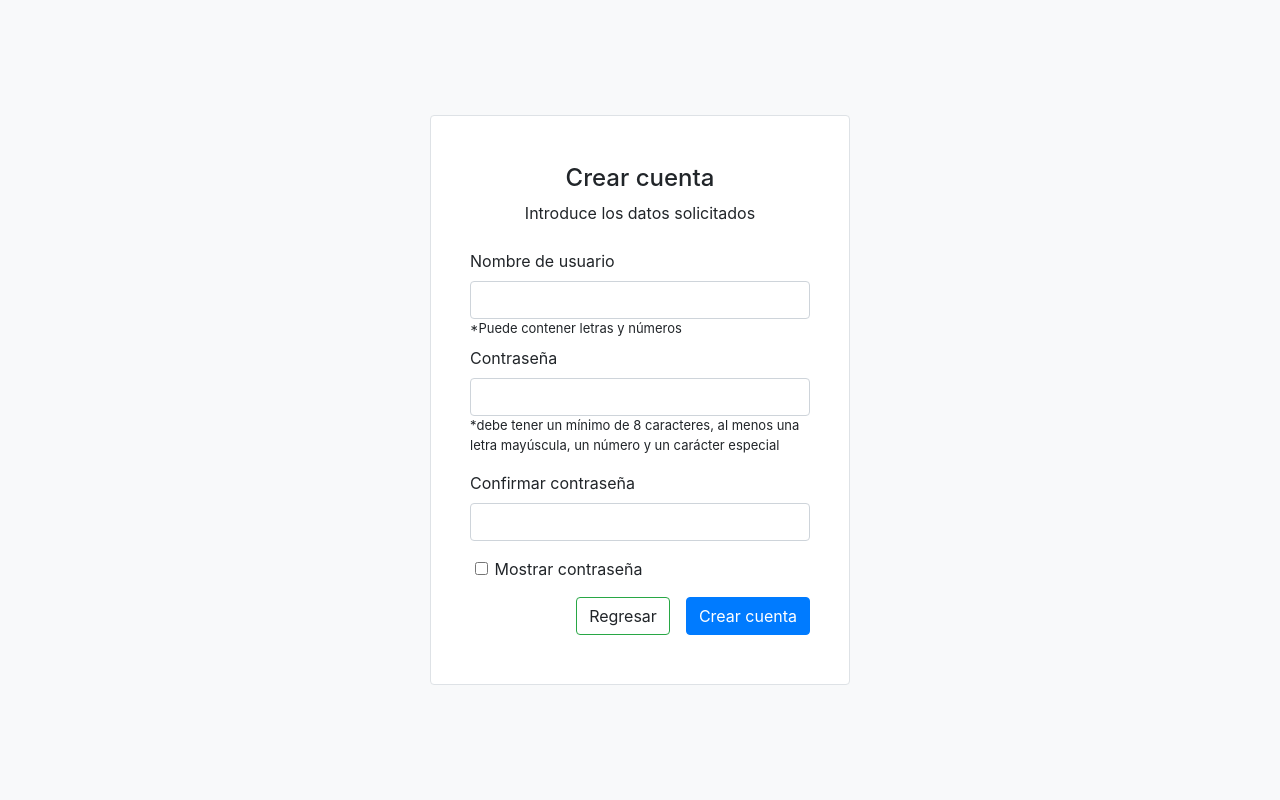
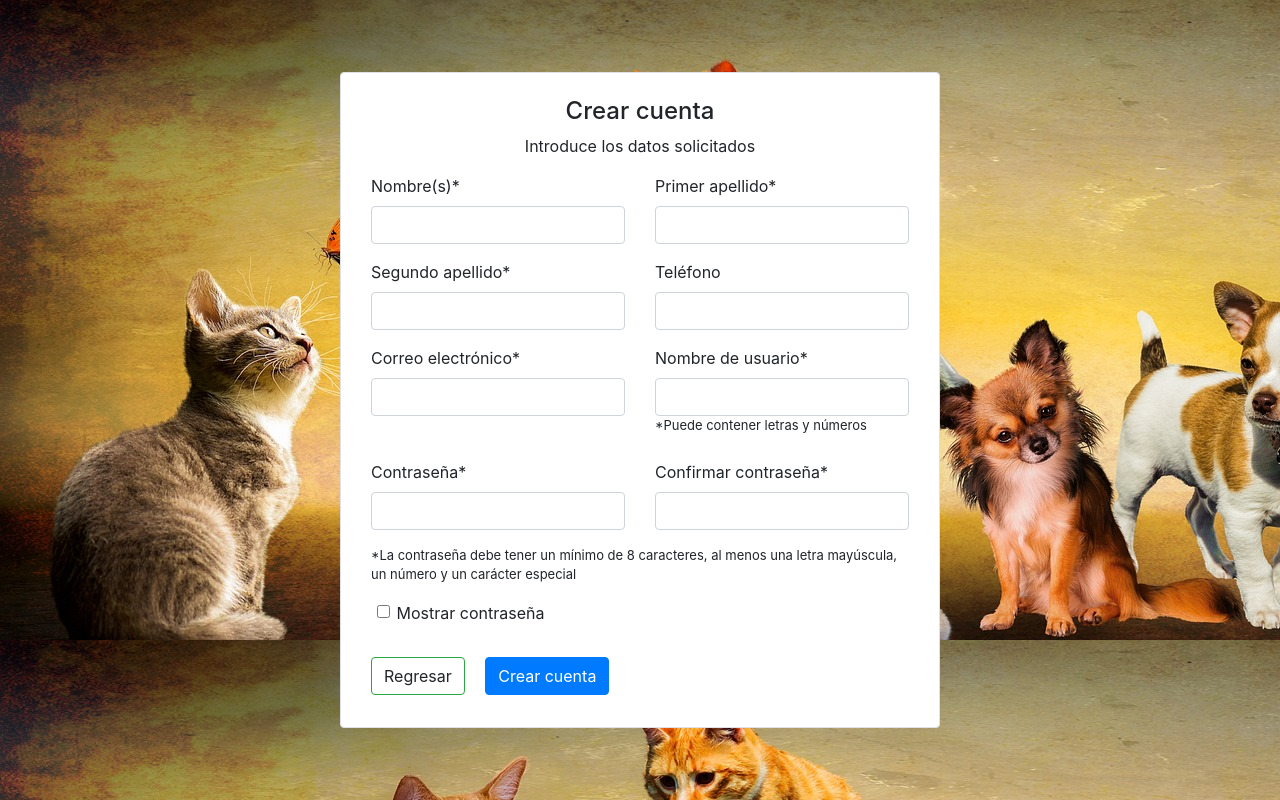
Before and after one commit to JoseLuisIc/veterinariakaabcode, a PHP site: page /crearCuenta.php in a window 1280 px wide. Run offline with PHP 8.4, Linux system fonts and the light colour scheme; some libraries are stand-ins or nearby versions.

Commit message:
se modificó formulario registrar veterinario y ahora es funcional al 100. Se agregó un fondo en iniciar sesion y registrar veterinario

```diff
--- a/archivosCrearCuenta/peticionesAjax.js
+++ b/archivosCrearCuenta/peticionesAjax.js
@@ -1,4 +1,34 @@
 //personalizacion de inputs al seleccionarlos
+
+document.getElementById("nombres").addEventListener('focus', function(){
+    document.getElementById("nombres").style.border = "solid black";
+    document.getElementById("nombres").style.boxShadow = "none";
+});
+
+document.getElementById("primerApellido").addEventListener('focus', function(){
+    document.getElementById("primerApellido").style.border = "solid black";
+    document.getElementById("primerApellido").style.boxShadow = "none";
+});
+
+document.getElementById("segundoApellido").addEventListener('focus', function(){
+    document.getElementById("segundoApellido").style.border = "solid black";
+    document.getElementById("segundoApellido").style.boxShadow = "none";
+});
+
+document.getElementById("telefono").addEventListener('focus', function(){
+    document.getElementById("telefono").style.border = "solid black";
+    document.getElementById("telefono").style.boxShadow = "none";
+});
+
+document.getElementById("correo").addEventListener('focus', function(){
+    document.getElementById("correo").style.border = "solid black";
+    document.getElementById("correo").style.boxShadow = "none";
+});
+
+document.getElementById("confirmarContrasena").addEventListener('focus', function(){
+    document.getElementById("confirmarContrasena").style.border = "solid black";
+    document.getElementById("confirmarContrasena").style.boxShadow = "none";
+});
 
 document.getElementById("usuario").addEventListener('focus', function(){
     document.getElementById("usuario").style.border = "solid black";
@@ -13,6 +43,8 @@ document.getElementById("confirmarContrasena").addEventListener('focus', functio
     document.getElementById("confirmarContrasena").style.border = "solid black";
     document.getElementById("confirmarContrasena").style.boxShadow = "none";
 });
+
+
 //Fin personalizacion de inputs al seleccionarlos
 
 /*
@@ -38,19 +70,22 @@ $('#mostrarContrasena').click(function(){
         confirmarContrasena.type="password";
     }
 });
-//fin cuenta se da clic en mostrar contraseña
+//fin de cuando se da clic en mostrar contraseña
 
 
 var formularioCrearCuenta = document.getElementById("formularioCrearCuenta");
 formularioCrearCuenta.onsubmit = e => {
     e.preventDefault();
 
+
     var usuario = $('#usuario').val();
     var contrasena = $('#contrasena').val();
     var contrasenaDos = $('#confirmarContrasena').val();
-
-
-    if ($.trim(usuario).length > 0 && $.trim(contrasena).length > 0 && $.trim(contrasenaDos).length > 0) {
+    var nombres = $('#nombres').val();
+    var primerApellido = $('#primerApellido').val();
+    var segundoApellido = $('#segundoApellido').val();
+    var telefono = $('#telefono').val();
+    var correo = $('#correo').val();
 
        if(contrasena != contrasenaDos){
             $('#respuesta').html("las contraseñas no coinciden");
@@ -63,8 +98,14 @@ formularioCrearCuenta.onsubmit = e => {
                 {
                     url: 'archivosCrearCuenta/validacionInsertarCuenta.php',
                     type: 'POST',
-                    data: { usuario: usuario, contrasena: contrasena },
-                    //cache:false,
+                    data: { usuario: usuario,
+                            contrasena: contrasena,
+                            nombres: nombres,
+                            primerApellido: primerApellido,
+                            segundoApellido: segundoApellido,
+                            telefono: telefono,
+                            correo: correo
+                          },
                     success: function (data) {
                         if (data == 1) {
                             location.href="plantilla/index.php";
@@ -79,17 +120,7 @@ formularioCrearCuenta.onsubmit = e => {
             );
        }
 
-    }
-    else {
-        $('#respuesta').html("todos los campos son requeridos");
-        if ($.trim(usuario).length == 0)//si no se ingreso nada en input usuario entonces
-        document.getElementById("usuario").style.border = "solid red";//cambiar el borde a rojo del input usuario
-        if ($.trim(contrasena).length == 0)
-        document.getElementById("contrasena").style.border = "solid red";
-        if ($.trim(contrasenaDos).length == 0)
-        document.getElementById("confirmarContrasena").style.border = "solid red";
 
-    }
 }
 
 $('#regresar').click(function(e){
--- a/archivosLogin/validacionDatosIngresados.php
+++ b/archivosLogin/validacionDatosIngresados.php
@@ -14,7 +14,7 @@
         $conexionABaseDatos = mysqli_connect("localhost", "root", "", "bdveterinaria");
 
         //3. se busca el usuario y contrasena en bd
-        $consulta = "SELECT * FROM persona WHERE nombreDeUsuario='$username' AND contrasena='$password' ";
+        $consulta = "SELECT * FROM persona INNER JOIN veterinario ON persona.idPersona = veterinario.idPersona2 WHERE nombreDeUsuario='$username' AND contrasena='$password' ";
         $ejecutaConsulta = mysqli_query($conexionABaseDatos, $consulta);
 
         //4. se obtiene el numero de filas resultantes de la consulta
--- a/crearCuenta.php
+++ b/crearCuenta.php
@@ -23,42 +23,75 @@ if(isset($_SESSION['usuario'])){
     <!-- Bootstrap CSS -->
     <link rel="stylesheet" href="https://cdn.jsdelivr.net/npm/bootstrap@4.6.2/dist/css/bootstrap.min.css"
         integrity="sha384-xOolHFLEh07PJGoPkLv1IbcEPTNtaed2xpHsD9ESMhqIYd0nLMwNLD69Npy4HI+N" crossorigin="anonymous">
+
 </head>
 
-<body class="bg-light" style="width: 100%; height: 100%; display: flex; align-items: center; justify-content: center;  min-height: 100vh;">
+<body class="" style="width: 100%; height: 100%; display: flex; align-items: center; justify-content: center; min-height: 100vh; background-image: url('fondoRegistrarVeterinario.jpg'); ">
 
-    <div class="container border rounded  bg-white" style="height: 570px; width: 420px;">
+    <div class="container border rounded  bg-white" style="height: auto; width: 600px;">
+        <h4 class="mt-4 text-center " id="encabezado">Crear cuenta</h4>
+        <p class="text-center " id="encabezadoDos">Introduce los datos solicitados</p>
+        <form class="row m-0 " id="formularioCrearCuenta" method="post">
 
-        <h4 class="mt-5 text-center " id="encabezado">Crear cuenta</h4>
-        <p class="text-center " id="encabezadoDos">Introduce los datos solicitados</p>
-        <form class=" m-4 " id="formularioCrearCuenta" method="post">
+            <div class="col-6 form-group ">
+                <label for="nombres">Nombre(s)*</label>
+                <input type="text"  id="nombres" class="form-control" pattern="^[A-Za-z ]+$" title = "Nombre no válido" required="">
+            </div>
 
-            <div class="form-group ">
-                <label for="usuario">Nombre de usuario</label>
-                <input type="text" id="usuario" class="form-control" pattern="^[A-Za-z0-9]+$" title = "el nombre de usuario solo puede tener letras y números">
+            <div class="col-6 form-group ">
+                <label for="primerApellido">Primer apellido*</label>
+                <input type="text" id="primerApellido" class="form-control" pattern="^[A-Za-z]+$" title = "apellido no válido" required="">
+            </div>
+
+            <div class="col-6 form-group ">
+                <label for="segundoApellido">Segundo apellido*</label>
+                <input type="text" id="segundoApellido" class="form-control" pattern="^[A-Za-z]+$" title = "apellido no válido" required="">
+            </div>
+
+            <div class="col-6 form-group ">
+                <label for="telefono">Teléfono</label>
+                <input type="text" id="telefono" class="form-control" pattern="^[0-9]{8,10}$" title = "número no válido">
+            </div>
+
+            <div class="col-6 form-group ">
+                <label for="correo">Correo electrónico*</label>
+                <input type="text" id="correo" class="form-control" pattern="[a-zA-Z0-9_]+([.][a-zA-Z0-9_]+)*@[a-zA-Z0-9_]+([.][a-zA-Z0-9_]+)*[.][a-zA-Z]{2,5}" title = "correo no válido" required="">
+            </div>
+
+            <div class="col-6 form-group ">
+                <label for="usuario">Nombre de usuario*</label>
+                <input type="text" id="usuario" class="form-control" pattern="^[A-Za-z0-9]+$" title = "el nombre de usuario solo puede tener letras y números" required="">
                 <div id="notaUsuario" class=" m-0 float-left mb-2" style="width: 100%; font-size: 13px;">*Puede contener letras y números</div>
             </div>
 
-            <div class="form-group  ">
-                <label for="contrasena">Contraseña</label>
-                <input id="contrasena" type="password" id="contrasena" class="form-control" pattern="(?=.*[a-z])(?=.*[A-Z])(?=.*[0-9])(?=.*[!#$%&])[a-zA-Z0-9!#$%&]{8,}" title="la contraseña debe tener un mínimo de 8 caracteres, al menos una letra mayúscula, un número y un carácter especial, este ultimo puede ser !#$%&">
-                <div id="notaContrasena" class=" m-0  mb-2" style="width: 100%; font-size: 13px;">*debe tener un mínimo de 8 caracteres, al menos una letra mayúscula, un número y un carácter especial</div>
+            <div class="col-6 form-group  ">
+                <label for="contrasena">Contraseña*</label>
+                <input id="contrasena" type="password" id="contrasena" class="form-control" pattern="(?=.*[a-z])(?=.*[A-Z])(?=.*[0-9])(?=.*[!#$%&])[a-zA-Z0-9!#$%&]{8,}" title="la contraseña debe tener un mínimo de 8 caracteres, al menos una letra mayúscula, un número y un carácter especial, este ultimo puede ser !#$%&" required="">
+
             </div>
 
-            <div class="form-group  ">
-                <label for="contrasena">Confirmar contraseña</label>
-                <input id="confirmarContrasena" type="password" class="form-control">
-                <div id="respuesta" class="text-danger m-0" style="width: 100%; font-size: 13px;"></div>
+            <div class="col-6 form-group  ">
+                <label for="contrasena">Confirmar contraseña*</label>
+                <input id="confirmarContrasena" type="password" class="form-control" required="">
+
             </div>
-            <div class="form-check">
+
+            <div class="col-12" id="notaContrasena" class=" m-0  mb-2 " style="width: 100%; font-size: 13px;">
+            *La contraseña debe tener un mínimo de 8 caracteres, al menos una letra mayúscula, un número y un carácter especial
+            </div>
+
+            <div class="col-12 m-3 form-check">
                 <label class="form-check-label"></label>
-                <input type="checkbox" class="form-check-input" value="" id="mostrarContrasena">Mostrar contraseña
+                <input type="checkbox" class="form-check-input" value="" id="mostrarContrasena" >Mostrar contraseña
                 </label>
             </div>
 
+            <div id="respuesta" class="text-danger m-0 ml-3" style="width: 100%; font-size: 13px;"></div>
 
-            <button id="crearCuenta" class="btn btn-primary mt-3 float-right ">Crear cuenta</button>
-            <button id="regresar" class="btn btn-white border border-success m-3 float-right ">Regresar</button>
+            <div class="col-12 mb-3">
+                <button id="regresar" class="btn btn-white border border-success  ">Regresar</button>
+                <button id="crearCuenta" class="btn btn-primary m-3  ">Crear cuenta</button>
+            </div>
         </form>
 
     </div>
--- a/login.php
+++ b/login.php
@@ -26,7 +26,7 @@ if(isset($_SESSION['usuario'])){
         integrity="sha384-xOolHFLEh07PJGoPkLv1IbcEPTNtaed2xpHsD9ESMhqIYd0nLMwNLD69Npy4HI+N" crossorigin="anonymous">
 </head>
 
-<body class="padre bg-light" style="display: flex; align-items: center; justify-content: center;  min-height: 100vh;">
+<body class="padre bg-light" style="display: flex; align-items: center; justify-content: center;  min-height: 100vh; background-image: url('fondoRegistrarVeterinario.jpg');">
 
     <div class="container border rounded  bg-white" style="height: 450px; width: 400px;">
         <h4 class="mt-5 text-center " id="encabezado">Iniciar sesión</h4>
```
Also changed, not shown: archivosCrearCuenta/validacionInsertarCuenta.php (+28 -3 lines), fondoRegistrarVeterinario.jpg (added).
